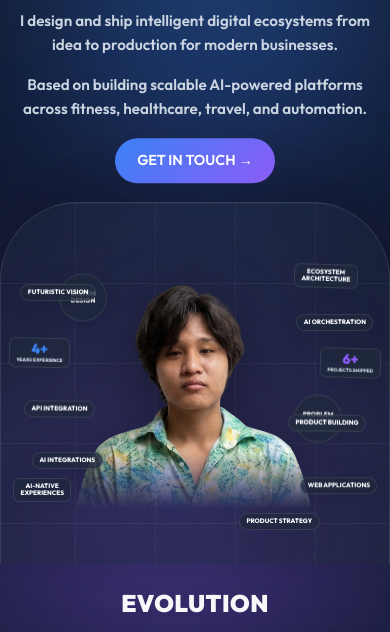
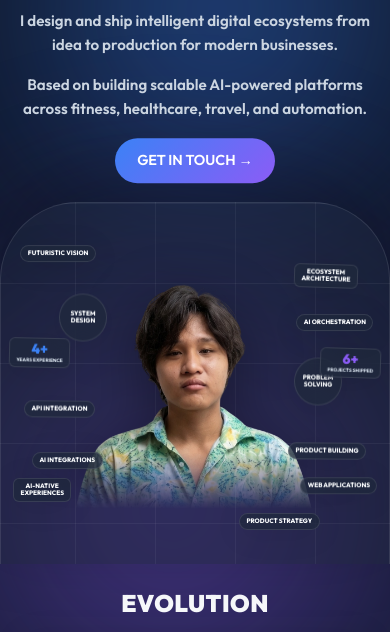
Before and after one commit to winchakma/portfolio, a plain HTML site: page index.html in a window 390 px wide. Shown: the part 164-796 px from the top of the page. Drawn offline with Linux system fonts and the light colour scheme.

Commit message:
fix vertical collision of stickers on mobile

```diff
--- a/styles.css
+++ b/styles.css
@@ -526,8 +526,8 @@ footer { text-align: center; padding: 2rem 1rem; border-top: 1px solid var(--gla
     }
 
     /* Fix bleeding by bringing stickers inside the viewport horizontally */
-    .s-teal { left: 15%; }
-    .s-vision { left: 5%; }
+    .s-teal { left: 15%; top: 22%; }
+    .s-vision { left: 5%; top: 6%; }
     .s-blue { left: 2%; }
     .s-api { left: 6%; }
     .s-cyan { left: 8%; }
@@ -536,8 +536,8 @@ footer { text-align: center; padding: 2rem 1rem; border-top: 1px solid var(--gla
     .s-pink { right: 8%; }
     .s-ai-orch { right: 4%; }
     .s-purple { right: 2%; }
-    .s-build { right: 6%; }
-    .s-green { right: 12%; }
+    .s-build { right: 6%; top: 75%; }
+    .s-green { right: 12%; bottom: 38%; }
     .s-indigo { right: 3%; }
     .s-orange { right: 18%; }
 
```
